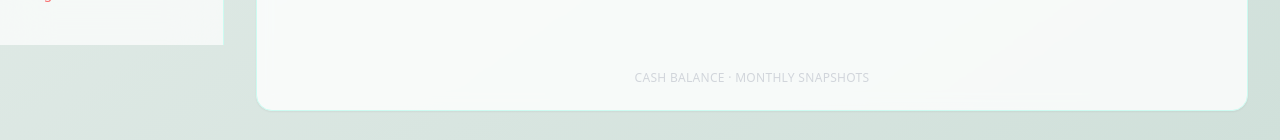
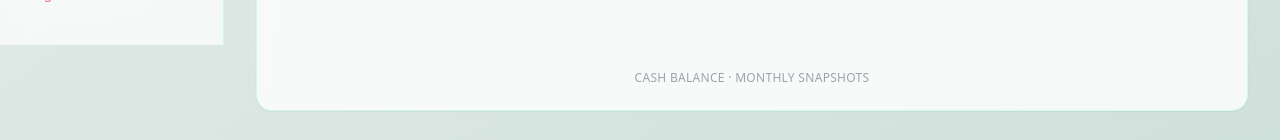
Before and after one commit to AliRazaDev241/risco, a React (Vite) app in the folder risco-fronntend/: page /dashboard in a window 1280 px wide. Shown: the part 755-895 px from the top of the page. Built offline with nearby package versions, Linux system fonts and the light colour scheme; no server answers.

Commit message:
Fixed screen overflowing

```diff
--- a/risco-fronntend/src/pages/Dashboard.jsx
+++ b/risco-fronntend/src/pages/Dashboard.jsx
@@ -279,7 +279,7 @@ function SnapshotGraph({ orgId, active }) {
         <div style={{ position: "relative", height: "300px" }}>
           <canvas ref={chartRef} aria-label="Financial snapshot line chart" />
         </div>
-        <p className="text-xs text-gray-300 text-center mt-3 tracking-wide uppercase">
+        <p className="text-xs text-gray-400 text-center mt-3 tracking-wide uppercase">
           {metricLabels[metricType]} · Monthly Snapshots
         </p>
       </div>
--- a/risco-fronntend/src/pages/OrgSelect.jsx
+++ b/risco-fronntend/src/pages/OrgSelect.jsx
@@ -63,7 +63,7 @@ export default function OrgSelect() {
   }
 
   return (
-    <div className="min-h-screen flex items-center justify-center bg-gradient-to-br from-[#e8efec] to-[#d0e0da] px-4">
+    <div className="relative h-screen overflow-hidden flex items-center justify-center bg-gradient-to-br from-[#e8efec] to-[#d0e0da] px-4">
 
       <div className="absolute w-[400px] h-[400px] border-2 border-teal-600/20 rounded-full top-[-80px] left-[-80px]" />
       <div className="absolute w-[200px] h-[200px] border-2 border-teal-600/20 rounded-full bottom-[60px] right-[-40px]" />
--- a/risco-fronntend/src/pages/Register.jsx
+++ b/risco-fronntend/src/pages/Register.jsx
@@ -37,7 +37,7 @@ export default function Register() {
   }
 
   return (
-    <div className="min-h-screen flex items-center justify-center bg-gradient-to-br from-[#e8efec] to-[#d0e0da] px-4">
+    <div className="relative h-screen overflow-hidden flex items-center justify-center bg-gradient-to-br from-[#e8efec] to-[#d0e0da] px-4">
 
       <div className="absolute w-[400px] h-[400px] border-2 border-teal-600/20 rounded-full top-[-80px] left-[-80px]" />
       <div className="absolute w-[200px] h-[200px] border-2 border-teal-600/20 rounded-full bottom-[60px] right-[-40px]" />
--- a/risco-fronntend/src/pages/login.jsx
+++ b/risco-fronntend/src/pages/login.jsx
@@ -48,7 +48,7 @@ export default function Login() {
   }
 
   return (
-    <div className="min-h-screen flex items-center justify-center bg-gradient-to-br from-[#e8efec] to-[#d0e0da] px-4">
+    <div className="relative h-screen overflow-hidden flex items-center justify-center bg-gradient-to-br from-[#e8efec] to-[#d0e0da] px-4">
 
       <div className="absolute w-[400px] h-[400px] border-2 border-teal-600/20 rounded-full top-[-80px] left-[-80px]" />
       <div className="absolute w-[200px] h-[200px] border-2 border-teal-600/20 rounded-full bottom-[60px] right-[-40px]" />
```
